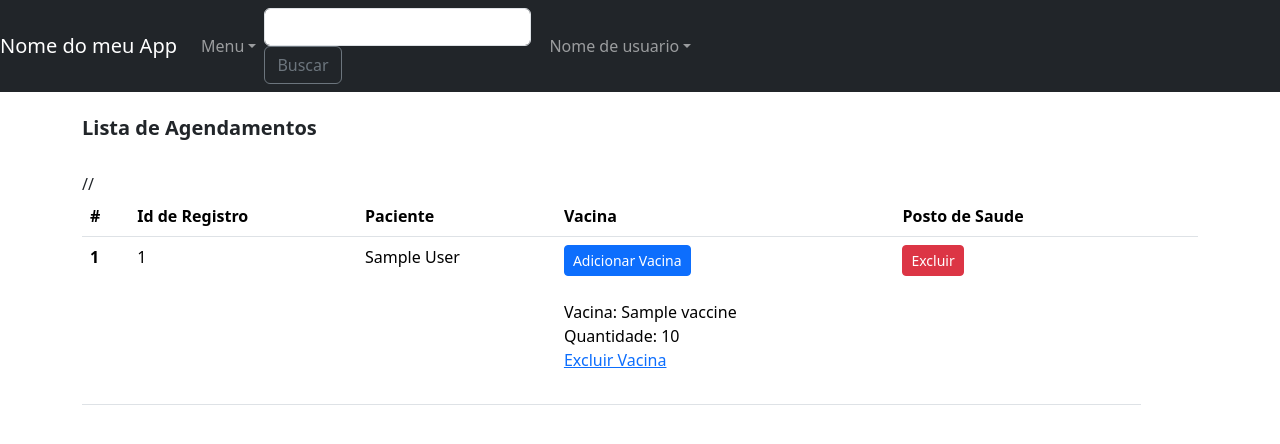
After one commit to anleaes/2023-02-UDWMJ-GRUPO-03, a Django app: page /agendamentos/ in a window 1280 px wide. The commit adds this page. Shown: the top 444 px of the page. Run offline with Django 4.2, Linux system fonts and the light colour scheme; tables that the repository leaves empty hold one stand-in row (values such as "Sample post"); some libraries are stand-ins or nearby versions.

Commit message:
templates for listing

```diff
--- /dev/null
+++ b/vacinaapp/templates/appointments/list_appointments.html
@@ -0,0 +1,67 @@
+{% extends 'base.html' %}
+
+{% block title %}
+
+    Lista de Agendamentos - {{ block.super }}
+
+{% endblock title %}
+
+{% block body %}
+
+    <div class="container">
+        <br />
+        <h5><b>Lista de Agendamentos</b></h5>
+        <div class="row">
+            <div class ="col-md-12">
+            <br />
+                <table class="table table-hover">
+                <thead>
+                    <tr>
+                    <th scope="col">#</th>
+                    <th scope="col">Id de Registro</th>//
+                    <th scope="col">Paciente</th>
+                    <th scope="col">Vacina</th>
+                    <th scope="col">Posto de Saude</th>
+                    <th scope="col"></th>
+                    <th scope="col"></th>
+                    </tr>
+                </thead>
+                <tbody>
+                    {% for appointment in appointments %}
+                        <tr>
+                            <th scope="row">
+                                {{ appointment.id }}
+                            </th>
+                            <td>
+                                {{ appointment.registry_id }}
+                            </td>
+                            <td>
+                                {% for patient in patients %}
+                                    {% if appointment.patient_id == patient.id %}
+                                        {{ patient.first_name }} {{ patient.last_name }}
+                                    {% endif %}
+                                {% endfor %}
+                            </td>
+                            <td>
+                                <a href="{% url 'appointments:add_appointment_vaccine' appointment.id %}" class="btn btn-primary btn-sm">Adicionar Vacina</a>
+                                <br /><br />
+                                {% for appointment_vaccine in appointment_vaccines %}
+                                    {% if appointment_vaccine.appointment_id == appointment.id %}
+                                        Vacina: {{ appointment_vaccine.vaccine}}<br />
+                                        Quantidade: {{ appointment_vaccine.quantity}}<br />
+                                        <a href="{% url 'appointments:delete_appointment_vaccine' appointment_vaccine.id %}">Excluir Vacina</a><br /><br />
+                                    {% endif %}
+                                {% endfor %}
+                            </td>
+                            <td>
+                                <a href="{% url 'appointments:delete_appointment' appointment.id %}" class="btn btn-danger btn-sm ">Excluir</a>
+                            </td>
+                        </tr>
+                    {% endfor %}
+                </tbody>
+                </table>
+            </div>
+        </div>
+    </div>
+
+{% endblock body %}
--- a/vacinaapp/templates/patients/list_patients.html
+++ b/vacinaapp/templates/patients/list_patients.html
@@ -57,6 +57,9 @@
                             <td>
                                 <a href="{% url 'patients:delete_patient' patient.id %}" class="btn btn-danger btn-sm ">Excluir</a>
                             </td>
+                            <td>
+                                <a href="{% url 'appointments:add_appointment' patient.id %}" class="btn btn-danger btn-sm ">Solicitar</a>
+                           </td>
                         </tr>
                     {% endfor %}
                 </tbody>
```
